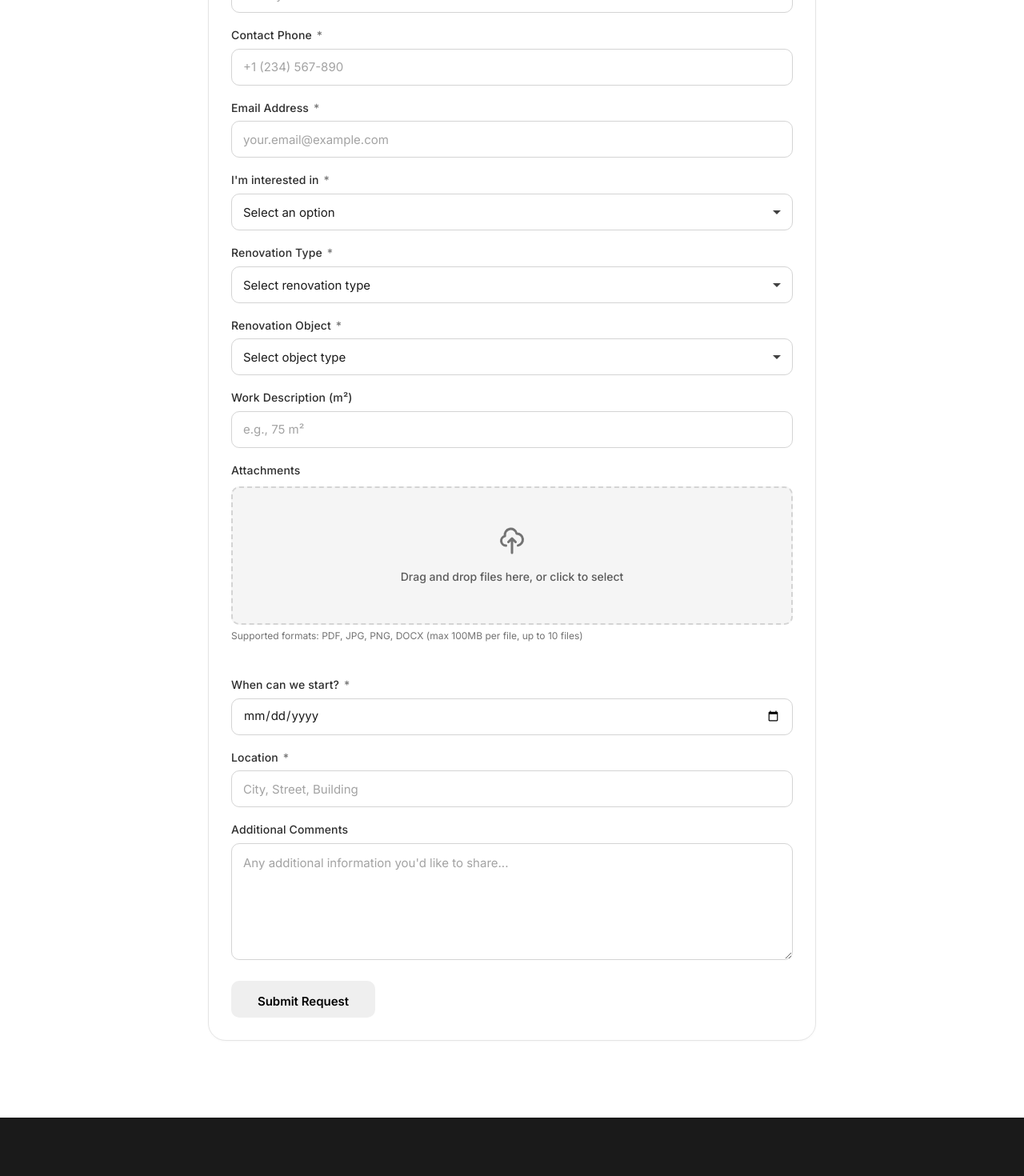
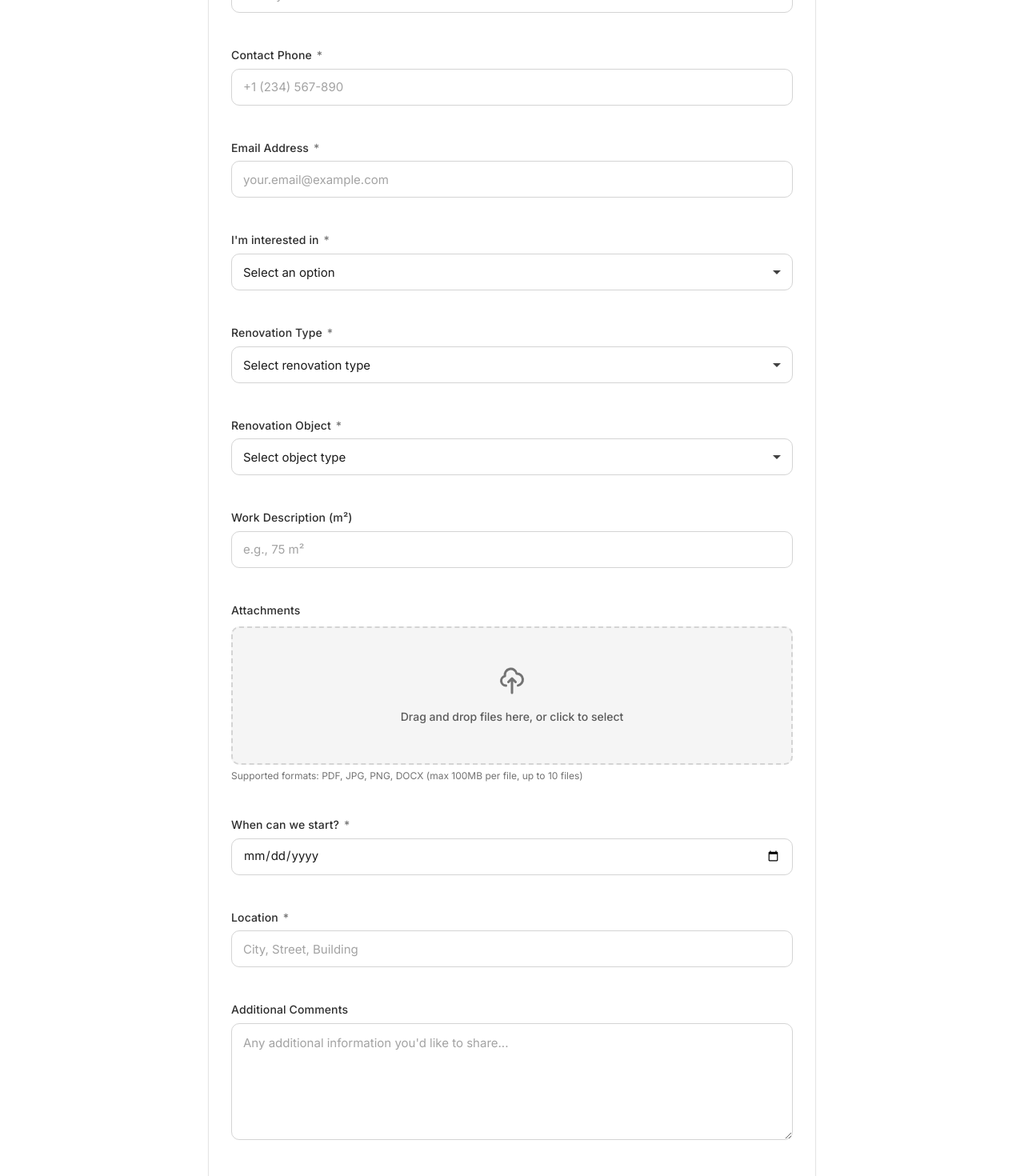
Before and after one commit to romanasolovan/prosto-remont, a Next.js app: page /en/process in a window 1280 px wide. Shown: the part 2020-3490 px from the top of the page at 80% size. Built offline with nearby package versions, Linux system fonts and the light colour scheme.

Commit message:
fix contact form layout shift

```diff
--- a/app/components/ContactForm/ContactForm.module.css
+++ b/app/components/ContactForm/ContactForm.module.css
@@ -116,7 +116,7 @@
 
 /* CRITICAL: Stable Error Slot - ALWAYS reserves space */
 .errorSlot {
-  min-height: 18px;
+  min-height: 20px;
   margin-top: 5px;
   display: flex;
   align-items: center;
--- a/app/components/ContactForm/ContactForm.tsx
+++ b/app/components/ContactForm/ContactForm.tsx
@@ -1,7 +1,7 @@
 "use client";
 
 import { useTranslations } from "next-intl";
-import { Formik, Form, Field, ErrorMessage, FormikHelpers } from "formik";
+import { Formik, Form, Field, FormikHelpers } from "formik";
 import * as Yup from "yup";
 import { useState } from "react";
 import styles from "./ContactForm.module.css";
@@ -154,7 +154,7 @@ export default function ContactForm() {
         validationSchema={validationSchema}
         onSubmit={handleSubmit}
       >
-        {({ isSubmitting, setFieldValue, values }) => (
+        {({ isSubmitting, setFieldValue, values, errors, touched }) => (
           <Form className={styles.form}>
             {/* Full Name */}
             <div className={styles.formGroup}>
@@ -169,9 +169,11 @@ export default function ContactForm() {
                 placeholder={t("placeholders.fullName")}
                 className={styles.input}
               />
-              <ErrorMessage name="fullName">
-                {(msg) => <ErrorSlot error={msg} />}
-              </ErrorMessage>
+              <ErrorSlot
+                error={
+                  touched.fullName ? (errors.fullName as string) : undefined
+                }
+              />
             </div>
 
             {/* Phone */}
@@ -186,9 +188,9 @@ export default function ContactForm() {
                 placeholder={t("placeholders.phone")}
                 className={styles.input}
               />
-              <ErrorMessage name="phone">
-                {(msg) => <ErrorSlot error={msg} />}
-              </ErrorMessage>
+              <ErrorSlot
+                error={touched.phone ? (errors.phone as string) : undefined}
+              />
             </div>
 
             {/* Email */}
@@ -203,9 +205,9 @@ export default function ContactForm() {
                 placeholder={t("placeholders.email")}
                 className={styles.input}
               />
-              <ErrorMessage name="email">
-                {(msg) => <ErrorSlot error={msg} />}
-              </ErrorMessage>
+              <ErrorSlot
+                error={touched.email ? (errors.email as string) : undefined}
+              />
             </div>
 
             {/* Interested In */}
@@ -228,9 +230,13 @@ export default function ContactForm() {
                   {t("options.interestedIn.renovation")}
                 </option>
               </Field>
-              <ErrorMessage name="interestedIn">
-                {(msg) => <ErrorSlot error={msg} />}
-              </ErrorMessage>
+              <ErrorSlot
+                error={
+                  touched.interestedIn
+                    ? (errors.interestedIn as string)
+                    : undefined
+                }
+              />
             </div>
 
             {/* Renovation Type */}
@@ -259,9 +265,13 @@ export default function ContactForm() {
                   {t("options.renovationType.repairs")}
                 </option>
               </Field>
-              <ErrorMessage name="renovationType">
-                {(msg) => <ErrorSlot error={msg} />}
-              </ErrorMessage>
+              <ErrorSlot
+                error={
+                  touched.renovationType
+                    ? (errors.renovationType as string)
+                    : undefined
+                }
+              />
             </div>
 
             {/* Renovation Object */}
@@ -296,9 +306,13 @@ export default function ContactForm() {
                   {t("options.renovationObject.room")}
                 </option>
               </Field>
-              <ErrorMessage name="renovationObject">
-                {(msg) => <ErrorSlot error={msg} />}
-              </ErrorMessage>
+              <ErrorSlot
+                error={
+                  touched.renovationObject
+                    ? (errors.renovationObject as string)
+                    : undefined
+                }
+              />
             </div>
 
             {/* Work Description */}
@@ -313,9 +327,13 @@ export default function ContactForm() {
                 placeholder={t("placeholders.workDescription")}
                 className={styles.input}
               />
-              <ErrorMessage name="workDescription">
-                {(msg) => <ErrorSlot error={msg} />}
-              </ErrorMessage>
+              <ErrorSlot
+                error={
+                  touched.workDescription
+                    ? (errors.workDescription as string)
+                    : undefined
+                }
+              />
             </div>
 
             {/* File Upload */}
@@ -393,9 +411,11 @@ export default function ContactForm() {
                 name="startDate"
                 className={styles.input}
               />
-              <ErrorMessage name="startDate">
-                {(msg) => <ErrorSlot error={msg} />}
-              </ErrorMessage>
+              <ErrorSlot
+                error={
+                  touched.startDate ? (errors.startDate as string) : undefined
+                }
+              />
             </div>
 
             {/* Location */}
@@ -411,9 +431,11 @@ export default function ContactForm() {
                 placeholder={t("placeholders.location")}
                 className={styles.input}
               />
-              <ErrorMessage name="location">
-                {(msg) => <ErrorSlot error={msg} />}
-              </ErrorMessage>
+              <ErrorSlot
+                error={
+                  touched.location ? (errors.location as string) : undefined
+                }
+              />
             </div>
 
             {/* Additional Comments */}
@@ -429,9 +451,13 @@ export default function ContactForm() {
                 rows={5}
                 className={styles.textarea}
               />
-              <ErrorMessage name="additionalComments">
-                {(msg) => <ErrorSlot error={msg} />}
-              </ErrorMessage>
+              <ErrorSlot
+                error={
+                  touched.additionalComments
+                    ? (errors.additionalComments as string)
+                    : undefined
+                }
+              />
             </div>
 
             {/* Submit Button */}
```
